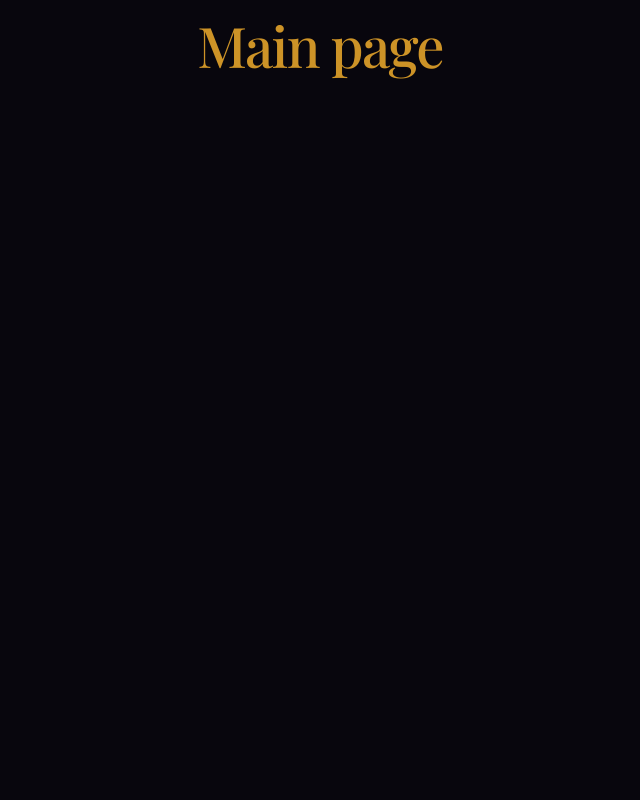
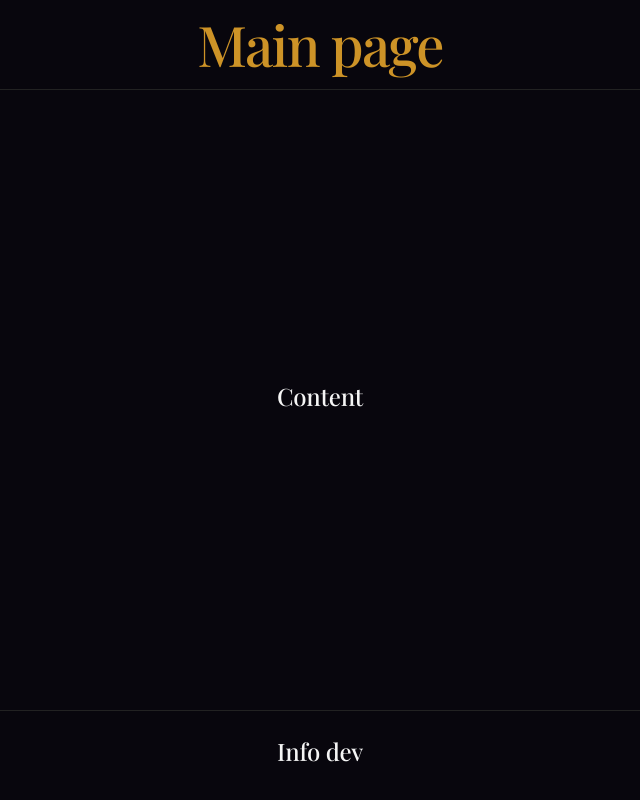
Before and after one commit to HeldyisAE/Nefertum, a React (Vite) app: page / in a window 1280 px wide. Shown: the whole page, without its empty margins (320-960 px from the left). Built offline with nearby package versions, Linux system fonts and the light colour scheme.

Commit message:
Organización de código

```diff
--- a/package.json
+++ b/package.json
@@ -11,7 +11,8 @@
   },
   "dependencies": {
     "react": "^19.2.5",
-    "react-dom": "^19.2.5"
+    "react-dom": "^19.2.5",
+    "react-router-dom": "^7.15.0"
   },
   "devDependencies": {
     "@eslint/js": "^10.0.1",
--- a/src/App.css
+++ b/src/App.css
@@ -0,0 +1,36 @@
+.app-layout {
+  min-height: 100vh;
+  display: grid;
+  grid-template-rows: 90px 1fr 90px;
+}
+
+/* ---------- TOP ---------- */
+
+.top {
+  display: flex;
+  align-items: center;
+  justify-content: center;
+  border-bottom: 1px solid #222;
+}
+
+/* ---------- MID ---------- */
+
+.mid {
+  display: flex;
+  justify-content: center;
+  align-items: center;
+  flex-direction: column;
+  padding: 24px;
+}
+
+.mid h2 {
+  top: 50%
+}
+/* ---------- BELOW ---------- */
+
+.below {
+  border-top: 1px solid #222;
+  display: flex;
+  align-items: center;
+  justify-content: center;
+}
--- a/src/App.jsx
+++ b/src/App.jsx
@@ -1,14 +1,18 @@
-import { useState } from 'react'
-import './App.css'
+import { Routes, Route } from "react-router-dom";
+import MainLayout from "./layouts/MainLayout";
+import Lobby from "./pages/Lobby";
+import "./App.css";
 
 function App() {
-  const [count, setCount] = useState(0)
-
   return (
     <>
-      <h1> Main page </h1>
+      <Routes>
+        <Route path="/" element={<MainLayout />}>
+          <Route index element={<Lobby />} />
+        </Route>
+      </Routes>
     </>
-  )
+  );
 }
 
-export default App
+export default App;
--- a/src/Components/header.jsx
+++ b/src/Components/header.jsx
@@ -0,0 +1,7 @@
+function Header() {
+
+  return (
+    <h1>Main page</h1>
+  );
+}
+export default Header;
--- a/src/Pages/lobby.jsx
+++ b/src/Pages/lobby.jsx
@@ -0,0 +1,9 @@
+function Lobby() {
+  return (
+    <>
+      <h2>Content</h2>
+    </>
+  );
+}
+
+export default Lobby;
--- a/src/index.css
+++ b/src/index.css
@@ -34,16 +34,20 @@
 
 body {
   margin: 0;
+  height: 100%;
 }
 
 #root {
+  margin: 0;
   width: 1126px;
+  height: 100%;
   max-width: 100%;
   background: var(--bg);
   margin: 0 auto;
   text-align: center;
-  min-height: 100svh;
-  display: flex;
+  min-height: 100vh;
+  display: grid;
+  grid-template-rows: 90px 1fr 90px;
   flex-direction: column;
   box-sizing: border-box;
 }
@@ -77,18 +81,3 @@ h2 {
 p {
   margin: 0;
 }
-
-code,
-.counter {
-  font-family: var(--mono);
-  display: inline-flex;
-  border-radius: 4px;
-  color: var(--text-h);
-}
-
-code {
-  font-size: 15px;
-  line-height: 135%;
-  padding: 4px 8px;
-  background: var(--code-bg);
-}
--- /dev/null
+++ b/src/layouts/MainLayout.jsx
@@ -0,0 +1,23 @@
+import { Outlet } from 'react-router-dom';
+
+import Header from '../components/Header';
+
+function MainLayout() {
+  return (
+    <div className="app-layout">
+      <div className="top">
+        <Header />
+      </div>
+
+      <div className="mid">
+        <Outlet />
+      </div>
+
+      <div className="below">
+        <h2> Info dev </h2>
+      </div>
+    </div>
+  );
+}
+
+export default MainLayout;
--- a/src/main.jsx
+++ b/src/main.jsx
@@ -1,10 +1,15 @@
 import { StrictMode } from 'react'
 import { createRoot } from 'react-dom/client'
+
+import { BrowserRouter } from 'react-router-dom'
+
 import './index.css'
 import App from './App.jsx'
 
 createRoot(document.getElementById('root')).render(
   <StrictMode>
-    <App />
+    <BrowserRouter>
+      <App />
+    </BrowserRouter>
   </StrictMode>
 )
```
Also changed, not shown: 1 other file (tests, documents, lock files or other folders).
